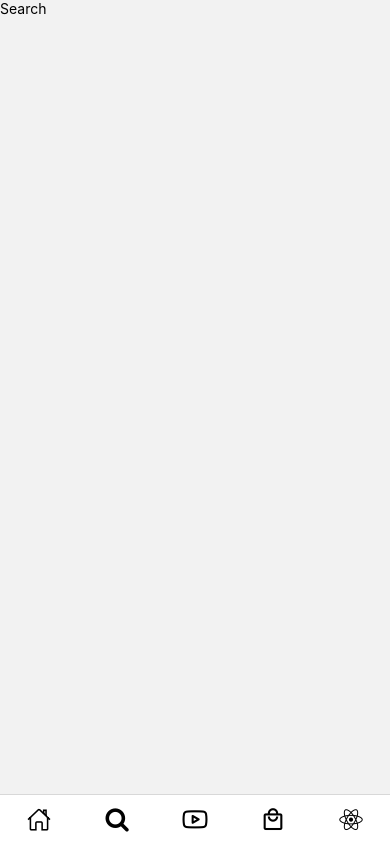
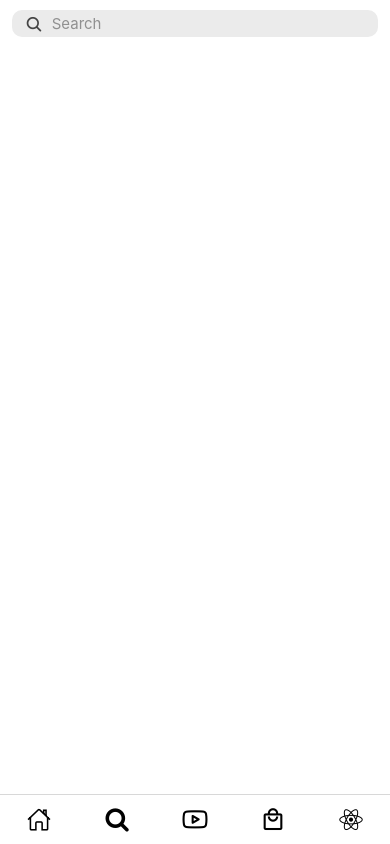
Before and after one commit to LucasHeernan/my-instagram, a React Native app: screen /Search in a window 390 px wide. Built offline with nearby package versions, Linux system fonts and the light colour scheme.

Commit message:
Search in progress

```diff
--- a/assets/objects/postInfo.js
+++ b/assets/objects/postInfo.js
@@ -1,6 +1,6 @@
 const postInfo = [
   {
-    postTitle: "mr shermon",
+    postTitle: "lucasheernan",
     postPersonImage: require("../../src/gallery/profilePictures/userProfile.png"),
     postImage: require("../../src/gallery/postImages/post1.jpg"),
     likes: 765,
@@ -14,14 +14,14 @@ const postInfo = [
     isLiked: false,
   },
   {
-    postTitle: "Tom",
+    postTitle: "tom",
     postPersonImage: require("../../src/gallery/profilePictures/profile4.jpg"),
     postImage: require("../../src/gallery/postImages/post3.jpg"),
     likes: 534,
     isLiked: false,
   },
   {
-    postTitle: "I am Groot",
+    postTitle: "i_am_groot",
     postPersonImage: require("../../src/gallery/profilePictures/profile3.jpg"),
     postImage: require("../../src/gallery/postImages/post4.jpg"),
     likes: 875,
--- a/assets/objects/storyInfo.js
+++ b/assets/objects/storyInfo.js
@@ -1,22 +1,22 @@
 const storyInfo = [
   {
     id: 29,
-    name: "My Story",
+    name: "Your Story",
     image: require("../../src/gallery/profilePictures/userProfile.png")
   },
   {
     id: 0,
-    name: "Ram_Charan",
+    name: "ram_charan",
     image: require("../../src/gallery/profilePictures/profile1.jpg"),
   },
   {
     id: 0,
-    name: "Tom",
+    name: "tom",
     image: require("../../src/gallery/profilePictures/profile2.jpg"),
   },
   {
     id: 0,
-    name: "I am Groot",
+    name: "i_am_groot",
     image: require("../../src/gallery/profilePictures/profile3.jpg"),
   },
   {
--- a/src/components/Post.js
+++ b/src/components/Post.js
@@ -1,9 +1,11 @@
 import React, { useState } from "react";
 import { View, Image, Text, TouchableOpacity, TextInput } from "react-native";
 import postInfo from "../../assets/objects/postInfo";
-import { Feather, AntDesign, MaterialCommunityIcons } from "@expo/vector-icons";
+import { Feather, AntDesign, MaterialCommunityIcons, FontAwesome } from "@expo/vector-icons";
 
 const Post = () => {
+
+  const [keep, setKeep] = useState(false);
 
   return (
     <View>
@@ -14,9 +16,7 @@ const Post = () => {
             <View
               key={index}
               style={{
-                paddingBottom: 10,
-                borderBottomColor: "gray",
-                borderBottomWidth: 0.2
+                paddingBottom: 10
               }}
             >
               <View
@@ -24,7 +24,8 @@ const Post = () => {
                   flexDirection: "row",
                   alignItems: "center",
                   justifyContent: "space-between",
-                  padding: 15
+                  paddingHorizontal: 15,
+                  paddingVertical: 10
                 }}
               >
                 <View
@@ -47,7 +48,9 @@ const Post = () => {
                     </Text>
                   </View>
                 </View>
-                <Feather name="more-vertical" style={{fontSize: 20}} />
+                <TouchableOpacity>
+                  <Feather name="more-vertical" style={{fontSize: 20}} />
+                </TouchableOpacity>
               </View>
 
               <View
@@ -72,7 +75,7 @@ const Post = () => {
                   justifyContent: "space-between",
                   alignItems: "center",
                   paddingHorizontal: 12,
-                  paddingVertical: 15
+                  paddingVertical: 10
                 }}
               >
                 <View
@@ -98,8 +101,11 @@ const Post = () => {
                     <Feather name="send" size={23} />
                   </TouchableOpacity>
                 </View>
-                <TouchableOpacity>
-                  <Feather name="bookmark" size={24} />
+                <TouchableOpacity onPress={() => setKeep(!keep)}>
+                  {
+                    keep ? <FontAwesome name="bookmark" size={24} /> :
+                    <FontAwesome name="bookmark-o" size={24} />
+                  }
                 </TouchableOpacity>
               </View>
 
--- /dev/null
+++ b/src/components/SearchBar.js
@@ -0,0 +1,43 @@
+import React from 'react';
+import { View, TextInput } from 'react-native';
+import { Ionicons } from '@expo/vector-icons';
+
+const SearchBar = () => {
+  return (
+    <View
+      style={{
+        justifyContent: 'center',
+        alignItems: 'center',
+        width: '100%',
+        paddingVertical: 10,
+        position: 'relative',
+      }}>
+      <Ionicons
+        name="search"
+        style={{
+          fontSize: 18,
+          opacity: 0.7,
+          position: 'absolute',
+          zIndex: 1,
+          left: 25,
+        }}
+      />
+      <TextInput
+        placeholder="Search"
+        placeholderTextColor="#909090"
+        style={{
+          width: '94%',
+          backgroundColor: '#EBEBEB',
+          borderRadius: 10,
+          alignItems: 'center',
+          justifyContent: 'center',
+          fontSize: 15,
+          padding: 4,
+          paddingLeft: 40,
+        }}
+      />
+    </View>
+  );
+};
+
+export default SearchBar;
--- a/src/components/Story.js
+++ b/src/components/Story.js
@@ -85,7 +85,7 @@ const Story = ({ route, navigation }) => {
             source={image}
             style={{
               borderRadius: 100,
-              backgroundColor: "orange",
+              backgroundColor: "black",
               resizeMode: "cover",
               width: "92%",
               height: "92%"
--- a/src/screens/Home.js
+++ b/src/screens/Home.js
@@ -30,18 +30,19 @@ const Home = () => {
 	return (
 		<View onLayout={onLayout}
 			style={{
-				backgroundColor: "white",
+				backgroundColor: "#FFFFFF",
 				height: "100%"
 			}}
 		>
-			<StatusBar backgroundColor="white" barStyle="dark-content" animated={true} />
+			<StatusBar backgroundColor="#FFFFFF" barStyle="dark-content" animated={true} />
 			<View
 				style={{
 					display: "flex",
 					flexDirection: "row",
 					alignItems: "center",
 					justifyContent: "space-between",
-					marginVertical: 6
+					paddingTop: 16,
+          paddingBottom: 7
 				}}
 			>
 				<Text
@@ -60,13 +61,13 @@ const Home = () => {
 					}}
 				>
 					<TouchableOpacity>
-						<Feather name="plus-square" size={24} color="black" style={{ marginHorizontal: 9 }} />
+						<Feather name="plus-square" size={24} color="black" style={{ marginHorizontal: 10 }} />
 					</TouchableOpacity>
 					<TouchableOpacity>
-						<Feather name="heart" size={24} color="black" style={{ marginHorizontal: 9 }} />
+						<Feather name="heart" size={24} color="black" style={{ marginHorizontal: 10 }} />
 					</TouchableOpacity>
 					<TouchableOpacity>
-						<Feather name="message-circle" size={24} color="black" style={{ marginHorizontal: 9 }} />
+						<Feather name="message-circle" size={24} color="black" style={{ marginHorizontal: 10 }} />
 					</TouchableOpacity>
 				</View>
 			</View>
--- a/src/screens/Search.js
+++ b/src/screens/Search.js
@@ -1,11 +1,21 @@
 import React from "react";
-import { View, Text } from "react-native";
+import { View, ScrollView } from "react-native";
+import SearchBar from "../components/SearchBar";
 
 const Search = () => {
-    return (
-        <View>
-            <Text>Search</Text>
-        </View>
-    )
+  return (
+    <View
+      style={{
+        width: '100%',
+        height: '100%',
+        backgroundColor: 'white',
+        position: 'relative',
+      }}>
+      {/* <ScrollView showsVerticalScrollIndicator={false}> */}
+        <SearchBar />
+      {/* </ScrollView> */}
+    </View>
+  )
 }
+
 export default Search;
```
Also changed, not shown: App.js (+3 -52 lines), src/components/Stories.js (+66 -28 lines), src/screens/Profile.js (+6 -5 lines), src/screens/Reels.js (+5 -5 lines), src/screens/Shops.js (+6 -5 lines).
